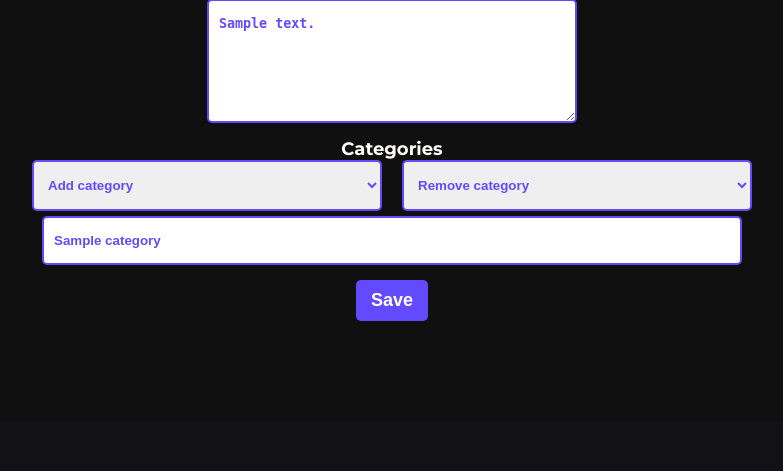
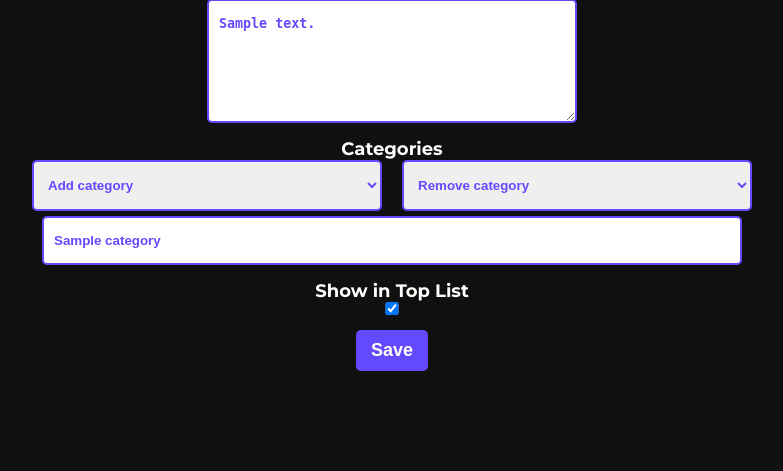
Before and after one commit to NackiE23/MyAnimeList, a Flask app: page /media/1/change in a window 1280 px wide. Shown: the part 1084-1555 px from the top of the page, without its empty margins (248-1031 px from the left). Before the commit the page ends 1405 px from the top, so only its background shows below. Run offline with Flask 3, Linux system fonts and the light colour scheme; a user stored in the database is signed in; tables that the repository leaves empty hold one stand-in row (values such as "Sample post"); grey boxes marked "Sample" are stand-in pictures; parts of the project's set-up code (start-up, migrations or seed data) failed here and were passed over.

Commit message:
Add show_in_top_list field for Media

```diff
--- a/site_package/blueprints/admin/routes.py
+++ b/site_package/blueprints/admin/routes.py
@@ -62,7 +62,7 @@ class MediaImageAdminView(AdminModelView):
 
 
 class MediaAdminView(AdminModelView):
-    form_columns = ['name', 'alternative_name', 'release', 'description', 'grade', 'img', 'type', 'categories', 'user_list', 'comments', 'images', 'added']
+    form_columns = ['name', 'alternative_name', 'release', 'description', 'grade', 'img', 'type', 'categories', 'user_list', 'comments', 'images', 'show_in_top_list', 'added']
     column_searchable_list = ['name', 'alternative_name', 'description']
     column_filters = ['type', 'categories']
 
--- a/site_package/blueprints/media/forms.py
+++ b/site_package/blueprints/media/forms.py
@@ -1,5 +1,5 @@
 from flask_wtf import FlaskForm
-from wtforms import StringField, TextAreaField, SubmitField, IntegerField, DateField, FileField, SelectField, MultipleFileField
+from wtforms import StringField, TextAreaField, SubmitField, IntegerField, DateField, FileField, SelectField, MultipleFileField, BooleanField
 from wtforms.validators import DataRequired
 
 from site_package.models.media import MediaTypeEnum
@@ -19,6 +19,7 @@ class MediaForm(FlaskForm):
     grade = IntegerField(label="Grade")
     release = DateField(label="Release", validators=[DataRequired()])
     img = FileField(label="Image")
+    show_in_top_list = BooleanField(label="Show in Top List", default=True)
     submit = SubmitField(label="Save")
 
     def __init__(self, *args, **kwargs):
--- a/site_package/blueprints/media/routes.py
+++ b/site_package/blueprints/media/routes.py
@@ -75,11 +75,12 @@ def search_media():
 def top_list():
     page = int(request.args.get('page', 1))
     per_page = int(request.args.get('per_page', 50))
-    media_count = Media.query.count()
+    media = Media.query.filter_by(show_in_top_list=True)
+    media_count = media.count()
 
     context = {
         'title': "Top List",
-        'animes': Media.query.order_by(Media.grade.desc()).paginate(
+        'animes': media.order_by(Media.grade.desc()).paginate(
             page=page, per_page=per_page, error_out=False
         ),
         'media_count': media_count,
@@ -164,6 +165,7 @@ def import_anime_from_mal():
 
         release = datetime.datetime.strptime(data['release'], '%b %d %Y').date()
         grade = int(request.form['grade'])
+        show_in_top_list = request.form.get('show_in_top_list', 'off') == 'on'
 
         if not 0 <= grade <= 100:
             flash('Grade', category='danger')
@@ -176,7 +178,8 @@ def import_anime_from_mal():
             release=release,
             grade=grade,
             description=data['description'],
-            type=MediaTypeEnum.anime.value
+            type=MediaTypeEnum.anime.value,
+            show_in_top_list=show_in_top_list,
         )
 
         # Add categories
@@ -306,7 +309,8 @@ def change_media(media_id):
         alternative_name=media.alternative_name,
         description=media.description,
         grade=media.grade,
-        release=media.release
+        release=media.release,
+        show_in_top_list=media.show_in_top_list,
     )
 
     context = {
@@ -329,6 +333,8 @@ def change_media(media_id):
             media.description = form.description.data
         if form.grade.data and form.grade.data != media.grade:
             media.grade = form.grade.data
+        if form.show_in_top_list.data is not None and form.show_in_top_list.data != media.show_in_top_list:
+            media.show_in_top_list = form.show_in_top_list.data
         if img := form.img.data:
             # Save to S3
             s3_path = f"{uuid.uuid4()}_{secure_filename(img.filename)}"
--- a/site_package/models/media.py
+++ b/site_package/models/media.py
@@ -25,13 +25,14 @@ class Media(db.Model):
     __tablename__ = "media"
 
     id = db.Column(db.Integer(), primary_key=True)
-    name = db.Column(db.String(length=60), nullable=False)
-    alternative_name = db.Column(db.String(length=60), nullable=True)
+    name = db.Column(db.String(length=255), nullable=False)
+    alternative_name = db.Column(db.String(length=255), nullable=True)
     release = db.Column(db.Date(), nullable=False)
     description = db.Column(db.String(length=1024), nullable=True)
     grade = db.Column(db.Integer(), nullable=True, default=0)
     img = db.Column(db.String(), default="/static/images/base/default.png", nullable=True)
     type = db.Column(Enum(MediaTypeEnum), nullable=False)
+    show_in_top_list = db.Column(db.Boolean(), default=True)
 
     added = db.Column(db.Date(), default=datetime.now)
 
--- a/site_package/templates/media/import_anime.html
+++ b/site_package/templates/media/import_anime.html
@@ -17,6 +17,11 @@
             <input id="grade" name="grade" placeholder="Grade..." required type="number" value="0" min="0" max="100">
         </p>
 
+        <p class="form__block">
+            <label class="" for="show_in_top_list">Show in Top List</label>
+            <input checked="" id="show_in_top_list" name="show_in_top_list" type="checkbox">
+        </p>
+
         <input class="form__submit button" id="submit" name="submit" type="submit" value="Import">
     </form>
 </div>
--- a/site_package/templates/media/media_change.html
+++ b/site_package/templates/media/media_change.html
@@ -82,6 +82,11 @@
             </div>
         </div>
 
+        <p class="form__block">
+            {{ form.show_in_top_list.label(class="") }}
+            {{ form.show_in_top_list }}
+        </p>
+
         {{ form.submit(class="form__submit button") }}
     </form>
 </div>
```
